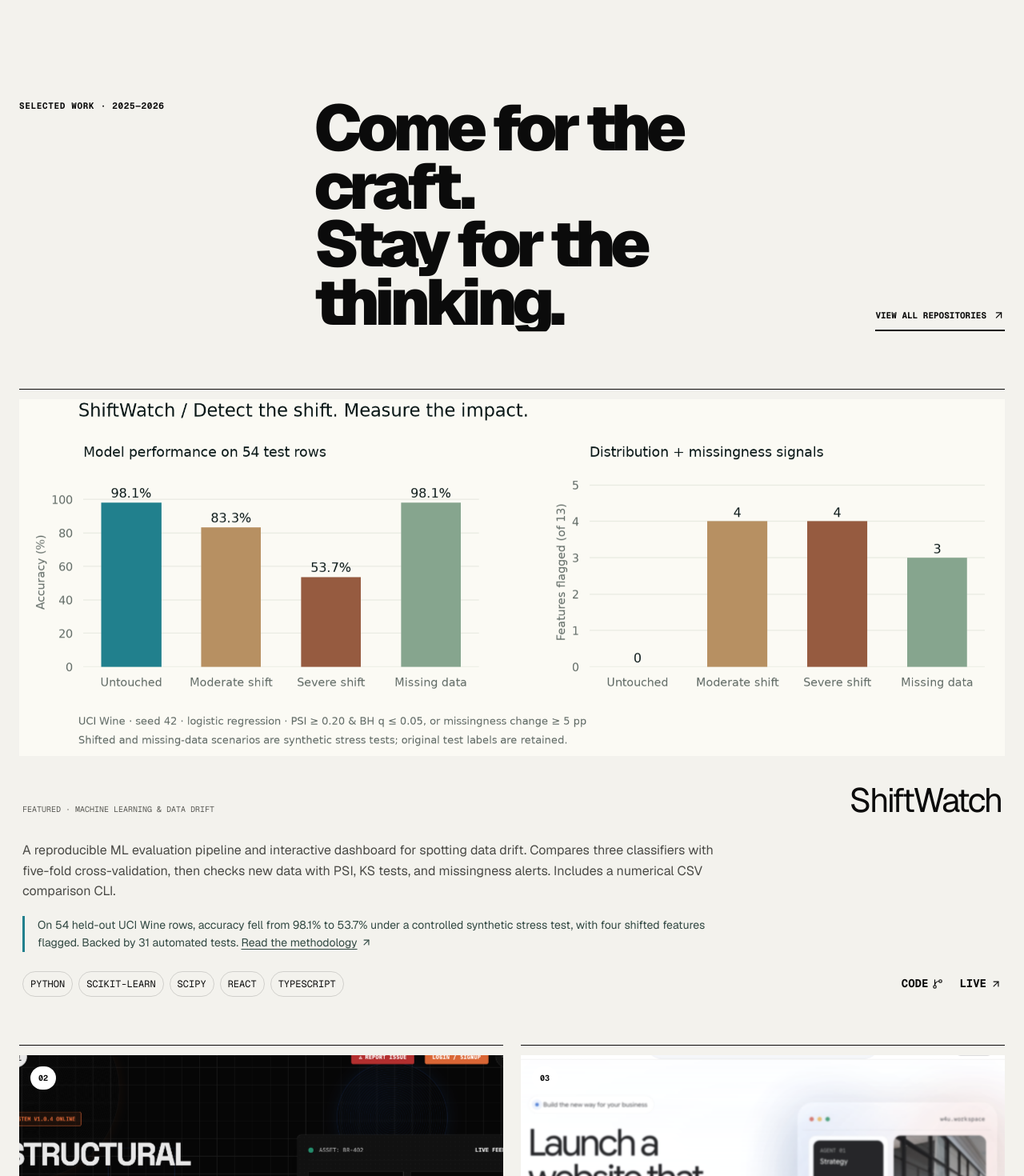
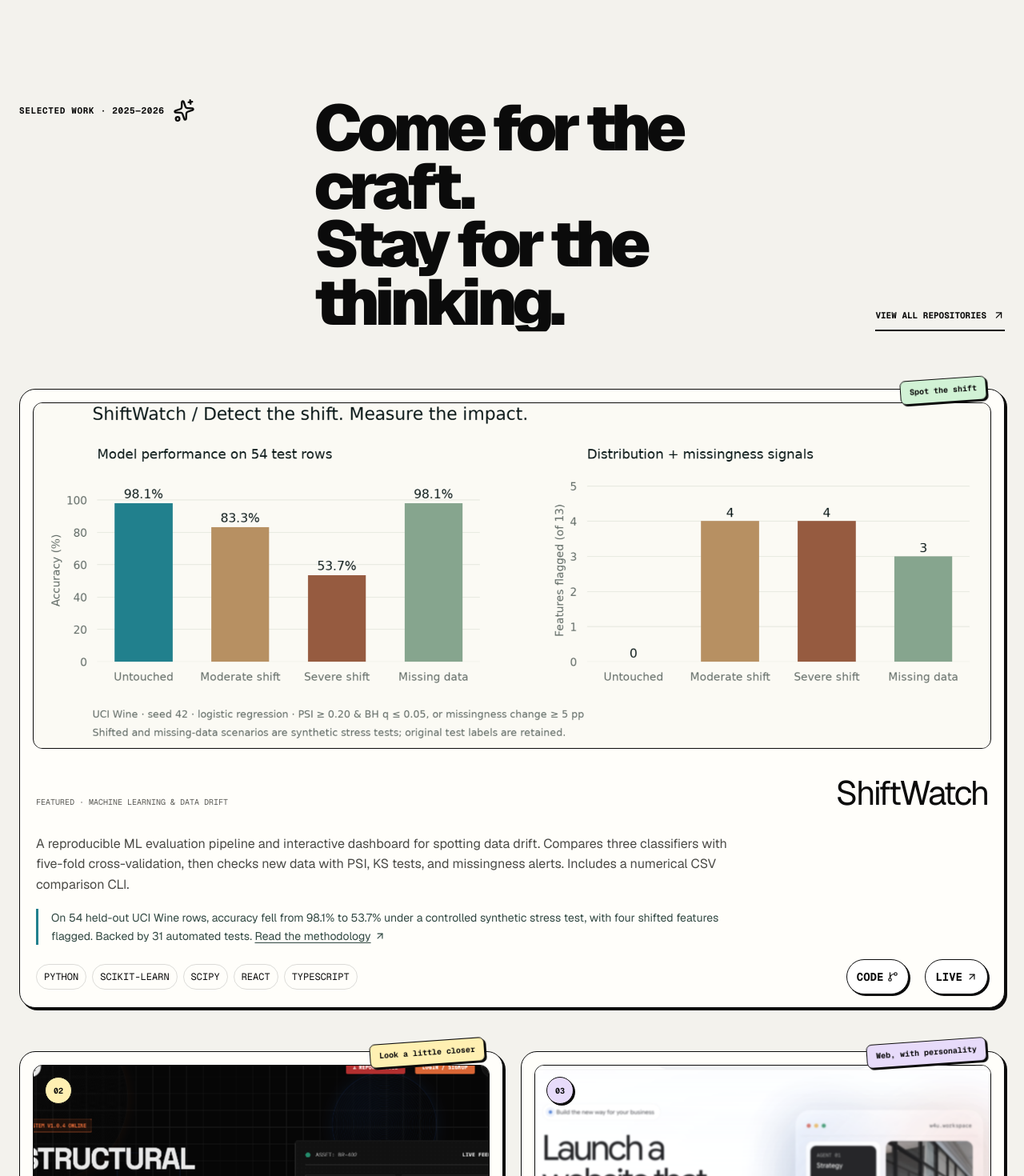
Before and after one commit to pralav-25/pralav-25.github.io, a Next.js app: page / in a window 1280 px wide. Shown: the part 920-2390 px from the top of the page at 80% size. Built offline with nearby package versions, Linux system fonts and the light colour scheme.

Commit message:
Make project cards subtly playful

```diff
--- a/app/globals.css
+++ b/app/globals.css
@@ -103,15 +103,22 @@ img { max-width: 100%; }
 .work h2, .about h2, .skills h2, .contact h2 { margin: 0; font-size: clamp(3rem, 6.3vw, 6.7rem); font-weight: 850; letter-spacing: -0.075em; line-height: .9; }
 .work-heading > a { display: inline-flex; align-items: center; gap: 8px; border-bottom: 2px solid var(--ink); padding-bottom: 6px; font-family: var(--font-geist-mono); font-size: 11px; font-weight: 700; text-transform: uppercase; }
 .work-heading > a svg { width: 15px; }
+.work-heading > p { display: inline-flex; align-items: center; gap: 10px; }
+.work-heading-doodle { flex: 0 0 28px; width: 28px; height: 28px; color: var(--ink); transform: rotate(-8deg); }
 
 .project-grid { display: grid; grid-template-columns: repeat(2, minmax(0, 1fr)); gap: 54px 22px; }
-.project-card { border-top: 1px solid var(--ink); padding-top: 12px; }
-.project-media { position: relative; overflow: hidden; display: block; aspect-ratio: 1.5; background: #d9dad2; }
-.project-media::after { content: 'View project ↗'; position: absolute; right: 15px; bottom: 15px; transform: translateY(70px); border-radius: 999px; background: var(--green-bright); padding: 10px 13px; font-family: var(--font-geist-mono); font-size: 10px; font-weight: 700; text-transform: uppercase; transition: transform 220ms ease; }
-.project-media:hover::after { transform: translateY(0); }
-.project-media img { width: 100%; height: 100%; display: block; object-fit: cover; filter: saturate(.7) contrast(1.03); transition: transform 450ms cubic-bezier(.2,.75,.2,1), filter 220ms ease; }
-.project-media:hover img { transform: scale(1.035); filter: saturate(1); }
-.project-media > span { position: absolute; left: 14px; top: 14px; border-radius: 999px; background: var(--white); padding: 7px 10px; font-family: var(--font-geist-mono); font-size: 10px; font-weight: 700; }
+.project-card { --project-accent: #d1f2d5; --project-tilt: .5deg; position: relative; min-width: 0; border: 1.5px solid var(--ink); border-radius: 20px; background: #fffefa; padding: 16px; box-shadow: 3px 3px 0 var(--ink); }
+.project-card:nth-child(3n + 2) { --project-accent: #fff0b2; }
+.project-card:nth-child(3n) { --project-accent: #e7dbfa; }
+.project-card:nth-child(even) { --project-tilt: -.5deg; }
+.project-sticker { position: absolute; z-index: 2; top: -14px; right: 22px; max-width: calc(100% - 44px); border: 1px solid var(--ink); border-radius: 7px; background: var(--project-accent); color: var(--ink); padding: 8px 11px; box-shadow: 2px 2px 0 var(--ink); font-family: var(--font-geist-mono); font-size: 10px; font-weight: 700; line-height: 1.2; transform: rotate(-4deg); pointer-events: none; }
+.project-media { position: relative; overflow: hidden; display: block; aspect-ratio: 1.5; border: 1px solid var(--ink); border-radius: 12px; background: #d9dad2; transition: transform 260ms cubic-bezier(.2,.75,.2,1), box-shadow 260ms ease; }
+.project-media::after { content: 'Peek inside ↗'; position: absolute; right: 15px; bottom: 15px; opacity: 0; transform: translateY(70px); border: 1px solid var(--ink); border-radius: 999px; background: var(--project-accent); color: var(--ink); padding: 10px 13px; box-shadow: 2px 2px 0 var(--ink); font-family: var(--font-geist-mono); font-size: 10px; font-weight: 700; text-transform: uppercase; transition: transform 220ms ease, opacity 220ms ease; }
+.project-media:hover::after, .project-media:focus-visible::after { opacity: 1; transform: translateY(0); }
+.project-media:focus-visible { outline-color: var(--ink); outline-offset: 5px; }
+.project-media img { width: 100%; height: 100%; display: block; object-fit: cover; filter: saturate(.7) contrast(1.03); transition: filter 220ms ease; }
+.project-media:hover img, .project-media:focus-visible img { filter: saturate(1); }
+.project-number { position: absolute; left: 14px; top: 14px; display: grid; place-items: center; width: 34px; height: 34px; border: 1px solid var(--ink); border-radius: 50%; background: var(--project-accent); color: var(--ink); box-shadow: 2px 2px 0 var(--ink); font-family: var(--font-geist-mono); font-size: 10px; font-weight: 700; }
 .project-copy { display: grid; gap: 22px; padding: 24px 4px 0; }
 .project-copy > div:first-child { display: flex; justify-content: space-between; align-items: baseline; gap: 20px; }
 .project-copy > div:first-child p { margin: 0; color: #5a5a55; font-family: var(--font-geist-mono); font-size: 10px; text-transform: uppercase; }
@@ -120,11 +127,12 @@ img { max-width: 100%; }
 .project-foot { display: flex; justify-content: space-between; align-items: center; gap: 20px; }
 .project-foot > div { display: flex; flex-wrap: wrap; gap: 7px; }
 .project-foot span { border: 1px solid var(--line); border-radius: 999px; padding: 6px 9px; font-family: var(--font-geist-mono); font-size: 9px; text-transform: uppercase; }
-.project-foot a { display: inline-flex; align-items: center; gap: 5px; font-family: var(--font-geist-mono); font-size: 10px; font-weight: 700; text-transform: uppercase; }
-.project-foot a:hover { color: #08762e; }
+.project-foot a { display: inline-flex; align-items: center; justify-content: center; gap: 5px; min-height: 40px; border: 1px solid var(--ink); border-radius: 999px; background: var(--white); padding: 9px 12px; box-shadow: 2px 2px 0 var(--ink); font-family: var(--font-geist-mono); font-size: 10px; font-weight: 700; text-transform: uppercase; }
+.project-foot a:hover, .project-foot a:focus-visible { background: var(--project-accent); color: var(--ink); }
+.project-foot a:focus-visible { outline-color: var(--ink); outline-offset: 5px; }
 .project-foot svg { width: 14px; }
 
-.project-featured { grid-column: 1 / -1; scroll-margin-top: 100px; }
+.project-card.project-featured { --project-tilt: 0deg; grid-column: 1 / -1; scroll-margin-top: 100px; }
 .project-featured .project-media { aspect-ratio: 2080 / 752; background: #fbfaf4; }
 .project-card.project-featured .project-media img { object-fit: contain; filter: none; scale: 1; translate: none; }
 .project-featured .project-media:hover img { transform: none; }
@@ -137,6 +145,10 @@ img { max-width: 100%; }
 .project-featured .project-foot > div:last-child { gap: 20px; }
 .project-featured .project-foot a { min-height: 44px; font-size: 14px; }
 .project-featured .project-foot span { font-size: 12px; }
+
+@media (hover: hover) and (pointer: fine) and (min-width: 761px) {
+  .project-media:hover { transform: translateY(-3px) rotate(var(--project-tilt)); box-shadow: 2px 4px 0 var(--ink); }
+}
 
 .reel-reveal {
   --pin-progress: 0;
@@ -309,6 +321,8 @@ footer > div a:hover { color: var(--green); }
   .work-heading { grid-template-columns: 1fr; gap: 22px; margin-bottom: 48px; }
   .work-heading > a { grid-column: 1; }
   .project-grid { grid-template-columns: 1fr; gap: 46px; }
+  .project-card { border-radius: 18px; padding: 14px; }
+  .project-sticker { top: -13px; right: 20px; max-width: calc(100% - 40px); font-size: 9px; }
   .project-copy { gap: 18px; padding-top: 19px; }
   .project-copy > div:first-child { align-items: flex-start; flex-direction: column-reverse; gap: 7px; }
   .reel-reveal { height: 155svh; touch-action: pan-y; }
@@ -378,6 +392,9 @@ footer > div a:hover { color: var(--green); }
   html { scroll-behavior: auto; }
   *, *::before, *::after { animation-duration: .01ms !important; transition-duration: .01ms !important; }
   .ticker-track { animation: none; }
+  .project-media, .project-media:hover { transform: none; transition: none; }
+  .project-media:hover { box-shadow: none; }
+  .project-media::after { transform: none; transition: none; }
   .reel-reveal { height: 100svh; }
   .reel-reveal-window { clip-path: none; transform: none; }
   .reel-reveal-intro { display: none; }
--- a/app/page.tsx
+++ b/app/page.tsx
@@ -101,6 +101,18 @@ const projects = [
   },
 ];
 
+const projectNotes: Record<string, string> = {
+  ShiftWatch: 'Spot the shift',
+  StructIQ: 'Look a little closer',
+  Websites4U: 'Web, with personality',
+  FlowLock: 'Mind the gate',
+  'Editing Portfolio': 'Cut. Frame. Repeat.',
+  'Dataset Gate': 'Keep it clean',
+  Interleave: 'Untangle the race',
+  CHROMA: 'Color outside the lines',
+  'Python Algorithm Lab': 'A little logic',
+};
+
 const disciplines = [
   { icon: Code2, label: 'Product engineering', copy: 'Responsive interfaces, interactive prototypes, APIs, and practical data layers.' },
   { icon: ShieldCheck, label: 'Secure thinking', copy: 'Accessible controls, tested logic, documented choices, and sensible defaults.' },
@@ -166,7 +178,7 @@ export default function Home() {
 
       <section className="work" id="work" aria-labelledby="work-title">
         <div className="work-heading">
-          <p data-reveal="up">Selected work · 2025—2026</p>
+          <p data-reveal="up">Selected work · 2025—2026 <Sparkles className="work-heading-doodle" aria-hidden="true" /></p>
           <h2 className="motion-lines" id="work-title" data-reveal="lines"><span>Come for the craft.</span><span>Stay for the thinking.</span></h2>
           <a data-reveal="up" href="https://github.com/pralav-25?tab=repositories" target="_blank" rel="noreferrer">View all repositories <ArrowUpRight aria-hidden="true" /></a>
         </div>
@@ -174,9 +186,10 @@ export default function Home() {
         <div className="project-grid">
           {projects.map((project) => (
             <article className={`project-card${project.featured ? ' project-featured' : ''}`} data-reveal="card" key={project.name} id={project.featured ? 'shiftwatch' : undefined}>
+              <span className="project-sticker" aria-hidden="true">{projectNotes[project.name]}</span>
               <a className="project-media" data-scroll-scene href={project.live ?? project.source} target="_blank" rel="noreferrer" aria-label={`Open ${project.name}`}>
                 <Image src={project.image} alt={project.imageAlt ?? `${project.name} project preview`} fill sizes={project.featured ? '(max-width: 1280px) 100vw, 1280px' : '(max-width: 760px) 100vw, 50vw'} />
-                {!project.featured ? <span>{project.number}</span> : null}
+                {!project.featured ? <span className="project-number">{project.number}</span> : null}
               </a>
               <div className="project-copy">
                 <div><p>{project.category}</p><h3>{project.name}</h3></div>
```
